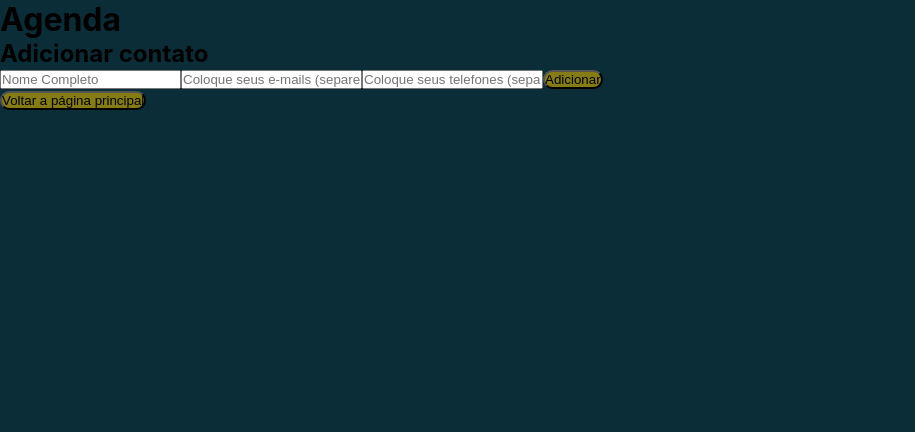
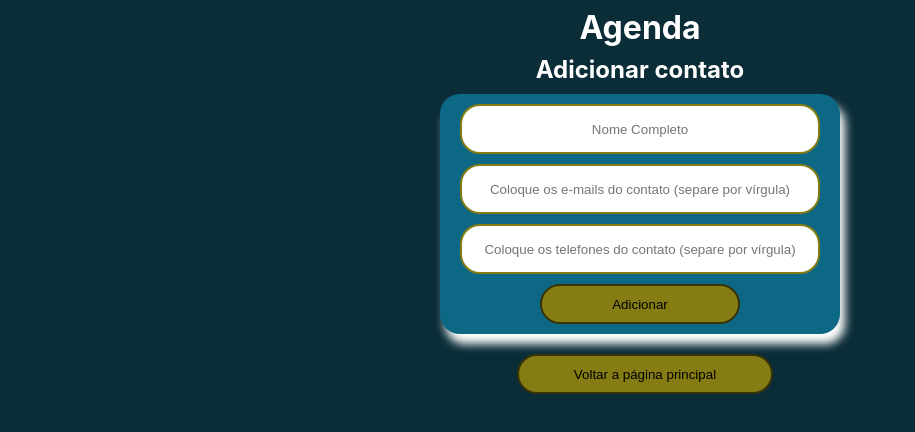
Before and after one commit to brunotiberio/s3-fullstack-teste-frontend-brunotiberio, a React (Create React App) app: page /contact/create in a window 1280 px wide. Shown: the top 432 px of the page, without its empty margins (0-915 px from the left). Built offline with nearby package versions, Linux system fonts and the light colour scheme.

Commit message:
feat: estilização createContact

```diff
--- a/src/components/CreateContact/index.jsx
+++ b/src/components/CreateContact/index.jsx
@@ -5,16 +5,22 @@ import { useForm } from "react-hook-form";
 import { useHistory } from "react-router-dom";
 import { ContactsContext } from "../../contexts/ContactsContext";
 import { UserContext } from "../../contexts/UserContext";
+import {
+  StyledH2ContactCreate,
+  StyledContainerInputsContactCreate,
+  StyledContainerContactCreate,
+  StyledButtonContainerContactCreate,
+} from "./style";
 
 export default function CreateContact() {
   const { contactCreate } = useContext(ContactsContext);
   const { getUser } = useContext(UserContext);
-  const [contactCreated, setContactCreated] = useState(false)
-  const history = useHistory()
+  const [contactCreated, setContactCreated] = useState(false);
+  const history = useHistory();
 
   useEffect(() => {
-    getUser() // eslint-disable-next-line
-  }, [contactCreated])
+    getUser(); // eslint-disable-next-line
+  }, [contactCreated]);
 
   const formSchema = yup.object().shape({
     fullname: yup.string().required("Nome é obrigatório"),
@@ -34,15 +40,16 @@ export default function CreateContact() {
     const formData = data;
     formData.emails = formData.emails.replace(" ", "").split(",");
     formData.phones = formData.phones.replace(" ", "").split(",");
-    setContactCreated(!contactCreated)
+    setContactCreated(!contactCreated);
     contactCreate(formData);
   };
 
   return (
     <>
-      <h2>Adicionar contato</h2>
+      <StyledH2ContactCreate>Adicionar contato</StyledH2ContactCreate>
+      <StyledContainerInputsContactCreate>
+        <StyledContainerContactCreate>
           <form onSubmit={handleSubmit(onSubmit)}>
-
             <input
               type="text"
               placeholder="Nome Completo"
@@ -52,7 +59,7 @@ export default function CreateContact() {
 
             <input
               type="text"
-          placeholder="Coloque seus e-mails (separe por vírgula)"
+              placeholder="Coloque os e-mails do contato (separe por vírgula)"
               {...register("emails")}
             />
             {errors.emails?.message && (
@@ -61,7 +68,7 @@ export default function CreateContact() {
 
             <input
               type="text"
-          placeholder="Coloque seus telefones (separe por vírgula)"
+              placeholder="Coloque os telefones do contato (separe por vírgula)"
               {...register("phones")}
             />
             {errors.phones?.message && (
@@ -70,7 +77,13 @@ export default function CreateContact() {
 
             <button>Adicionar</button>
           </form>
-      <button onClick={() => history.push('/user')}>Voltar a página principal</button>
+        </StyledContainerContactCreate>
+      </StyledContainerInputsContactCreate>
+      <StyledButtonContainerContactCreate>
+      <button onClick={() => history.push("/user")}>
+        Voltar a página principal
+      </button>
+      </StyledButtonContainerContactCreate>
     </>
   );
 }
--- a/src/components/CreateContact/style.js
+++ b/src/components/CreateContact/style.js
@@ -0,0 +1,95 @@
+import styled from "styled-components";
+
+export const StyledH2ContactCreate = styled.h2`
+  color: white;
+  text-align: center;
+
+  margin-top: 0.5rem;
+`;
+
+export const StyledContainerInputsContactCreate = styled.div`
+  width: 70vw;
+  max-width: 70vw;
+
+  display: flex;
+  flex-direction: row;
+  justify-content: space-evenly;
+
+  margin: auto;
+  margin-top: 10px;
+`;
+
+export const StyledContainerContactCreate = styled.div`
+  background-color: #0c6885;
+  border-radius: 20px 20px;
+  box-shadow: 5px 10px 10px white;
+
+  min-width: 400px;
+  margin: auto;
+
+  margin-bottom: 20px;
+
+  display: flex;
+  flex-direction: column;
+  align-items: center;
+
+  form {
+    display: flex;
+    flex-direction: column;
+    align-items: center;
+
+    width: 100%;
+
+    input {
+      margin-top: 10px;
+      width: 360px;
+      min-width: 150px;
+      max-width: 360px;
+
+      height: 50px;
+
+      background-color: white;
+
+      border: 2px solid #857c13;
+      border-radius: 20px 20px;
+
+      text-align: center;
+    }
+
+    button {
+      margin: auto;
+      margin-top: 10px;
+      margin-bottom: 10px;
+      border: 2px solid #383405;
+      border-radius: 20px 20px;
+
+      width: 50%;
+      height: 40px;
+    }
+  }
+
+  p {
+    color: #38101c;
+    font-weight: 500;
+    margin-left: 5%;
+
+    font-size: 12px;
+  }
+`;
+
+export const StyledButtonContainerContactCreate = styled.div`
+  width: 100vw;
+  display: flex;
+  justify-content: center;
+  flex-direction: row;
+
+  button {
+    margin-bottom: 10px;
+    margin-left: 10px;
+    border: 2px solid #383405;
+    border-radius: 20px 20px;
+
+    width: 20%;
+    height: 40px;
+  }
+`;
--- a/src/pages/CreateContactPage/index.jsx
+++ b/src/pages/CreateContactPage/index.jsx
@@ -1,10 +1,11 @@
 import React from 'react'
 import CreateContact from '../../components/CreateContact'
+import { StyledH1ContactCreate } from './style'
 
 export default function CreateContactPage(){
     return (
         <>
-            <h1>Agenda</h1>
+            <StyledH1ContactCreate>Agenda</StyledH1ContactCreate>
             <CreateContact />
         </>
     )
--- a/src/pages/CreateContactPage/style.js
+++ b/src/pages/CreateContactPage/style.js
@@ -0,0 +1,8 @@
+import styled from "styled-components";
+
+export const StyledH1ContactCreate = styled.h1`
+  color: white;
+  text-align: center;
+
+  margin-top: 0.5rem;
+`;
```
Lines whose indentation alone changed are shown as unchanged.
